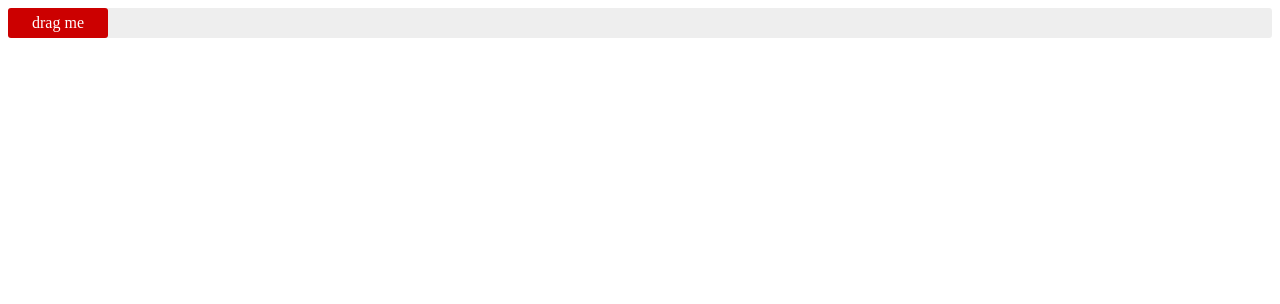
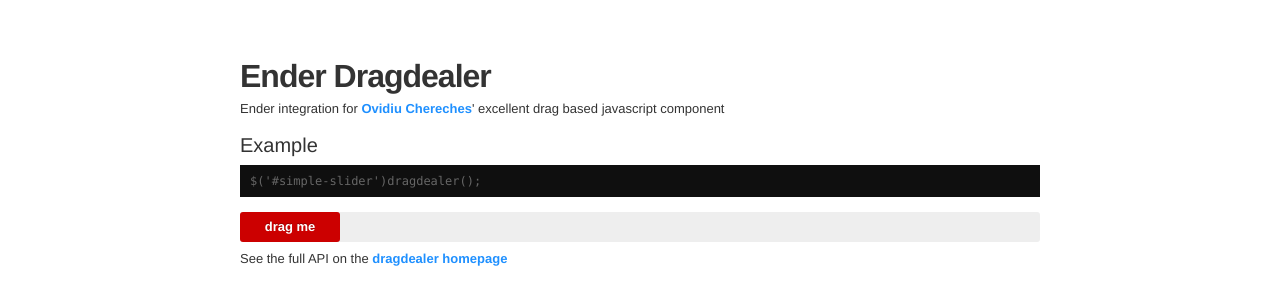
Before and after one commit to tristen/ender-dragdealer, a website: page index.html in a window 1280 px wide. Drawn offline with Linux system fonts and the light colour scheme.

Commit message:
Styled index.html

```diff
--- a/index.html
+++ b/index.html
@@ -5,7 +5,72 @@
 <title>ender-dragdealer demo</title>
 <script src='ender.dragdealer.js'></script>
 <style type='text/css'>
-
+html, body, div,
+h1, h2, h3, h4, h5, h6, p, blockquote, pre,
+a, abbr, acronym, address, big, cite, code,
+dl, dt, dd, ol, ul, li {
+	margin: 0;
+	padding: 0;
+	border: 0;
+	outline: 0;
+	font-size: 100%;
+	vertical-align: baseline;
+	background: transparent;
+  }
+ol, ul {
+	list-style: none;
+  }
+:focus {
+	outline: 0;
+  }
+body {
+  font: 13px/20px 'Helvetica Neue',Helvetica,Arial,sans-serif;
+  color: #333;
+  line-height: 1;
+  }
+a {
+  text-decoration: none;
+  color: #1F90FF;
+  font-weight: bold;
+  }
+h1 {
+  font-size: 32px;
+  margin: 0 0 10px;
+  letter-spacing: -1px;
+  }
+h3 {
+  font-size: 20px;
+  font-weight: normal;
+  margin: 20px 0 10px;
+  }
+p {
+  margin: 0 0 10px;
+  }
+pre,
+pre code {
+  font-family: 'Menlo Regular',Consolas,monospace;
+  margin: 0;
+  padding: 0;
+  }
+pre {
+  background: #0f0f0f;
+  font-size: 12px;
+  margin-bottom: 15px;
+  overflow: auto;
+  padding: 10px;
+  color: #666;
+  -moz-transition: all 0.3s ease-out;
+  -o-transition: all 0.3s ease-out;
+  -webkit-transition: all 0.3s ease-out;
+  transition: all 0.3s ease-out;
+  }
+pre:hover {
+  color: #fff;
+  }
+.limiter {
+  width: 800px;
+  margin: 60px auto 0;
+  }
 .rounded-cornered,
 .rounded-cornered .handle {
   border-radius: 3px;
@@ -17,6 +82,7 @@
   width: auto;
   height: 30px;
   background: #EEE;
+  margin: 0 0 10px;
   }
 .dragdealer .handle {
   position: absolute;
@@ -27,8 +93,10 @@
   height: 30px;
   background: #CC0000;
   color: #FFF;
+  text-shadow: 0 -1px 0 rgba(0,0,0,0.25);
   line-height: 30px;
   text-align: center;
+  font-weight: bold;
   }
 </style>
 </head>
@@ -38,8 +106,16 @@
       dragdealer('simple-slider');
     }
   </script>
-  <div id='simple-slider' class='dragdealer rounded-cornered'>
-    <div class='red-bar handle'>drag me</div>
+  <div class='limiter'>
+    <h1>Ender Dragdealer</h1>
+    <p>Ender integration for <a href='http://ovidiu.ch'>Ovidiu Chereches</a>' excellent drag based javascript component</p>
+
+    <h3>Example</h3>
+    <pre><code>$('#simple-slider')dragdealer();</code></pre>
+    <div id='simple-slider' class='dragdealer rounded-cornered'>
+      <div class='red-bar handle'>drag me</div>
+    </div>
+    <p>See the full API on the <a href='http://code.ovidiu.ch/dragdealer'>dragdealer homepage</a></p>
   </div>
 </body>
 </html>
```
